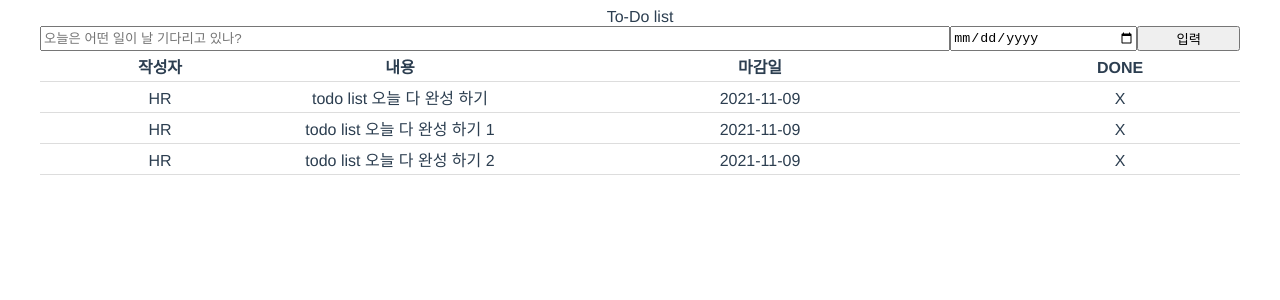
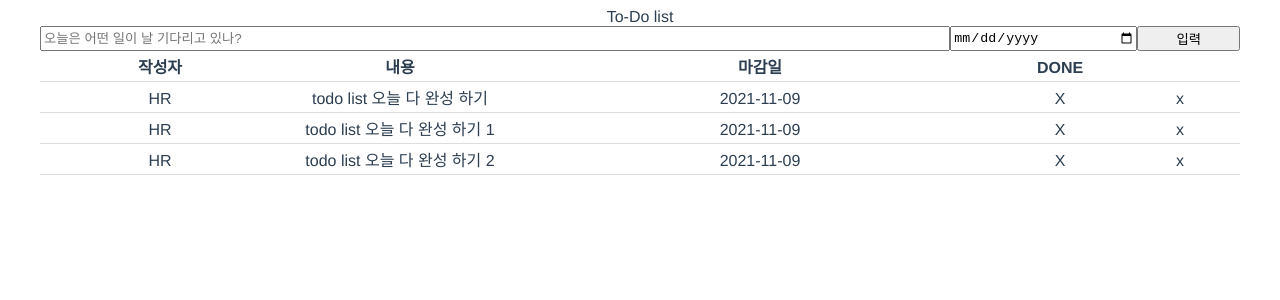
Before and after one commit to hyerimYeom/todoList, a Vue app in the folder todolist/: page / in a window 1280 px wide. Shown: the top 300 px of the page. Built offline with nearby package versions, Linux system fonts and the light colour scheme.

Commit message:
#2 수정, 삭제 버튼 만들기

```diff
--- a/todolist/src/App.vue
+++ b/todolist/src/App.vue
@@ -14,13 +14,16 @@
             <span class="cell col2"> 내용 </span>
             <span class="cell col3"> 마감일 </span>
             <span class="cell col4"> DONE </span>
+            <span class="cell col5"> </span>
         </div>
         <!-- <div class="row" > -->
           <List
             :todo = "todo"
             v-for="(todo, idx) in todolist"
             :key="idx"
-            @todo-list = "todoList"/>
+            @todo-list = "todoList(idx)"
+            @update = "update(idx, $event)"
+            />
         <!-- </div>   -->
     </div>
   </div>
@@ -36,6 +39,7 @@ export default {
     return {
       title:'',
       todolist: [...todolist], //원래 todolist
+      originalTodo : {} ,
       newTodo : {
         id: todolist.length,
         user : 'HR',
@@ -47,6 +51,12 @@ export default {
     };
   },
   methods: {
+  update : function(id, params){
+      //기존 데이터 저장
+    this.originalTodo = {...todolist[id]};
+    console.log(params)
+
+  },
    todoList: function(id){
        this.todolist[id].done = !this.todolist[id].done
     },
@@ -59,20 +69,12 @@ export default {
     addTodo:function(){
       //누를때 들어가야해서,
       let current_datetime = new Date()
-      // console.log(current_datetime.toString());
 
       let formatted_date = current_datetime.getFullYear() + "-" + this.appendLeadingZeroes(current_datetime.getMonth() + 1) + "-" + this.appendLeadingZeroes(current_datetime.getDate()) + " " + this.appendLeadingZeroes(current_datetime.getHours()) + ":" + this.appendLeadingZeroes(current_datetime.getMinutes()) + ":" + this.appendLeadingZeroes(current_datetime.getSeconds())
 
-      // console.log(formatted_date);
-      // let current_datetime = new Date();
-      // let formatted_date = current_datetime.getFullYear() + "-" + (current_datetime.getMonth() + 1) + "-" + current_datetime.getDate() + " " + current_datetime.getHours() + ":" + current_datetime.getMinutes() + ":" + current_datetime.getSeconds();
+      this.newTodo.startDate = formatted_date;
+      this.todolist.push({...this.newTodo});
 
-      this.newTodo.startDate = formatted_date;
-
-      console.log(this.newTodo);
-      this.todolist.push(this.newTodo);
-      console.log(this.todolist)
-      // this.todolist[todolist.length].push(this.newTodo);
     },
   },
   components: {
--- a/todolist/src/assets/main.css
+++ b/todolist/src/assets/main.css
@@ -1,3 +1,13 @@
+
+.col5 {
+  width: 10%;
+}
+.col5 span {
+  visibility: none;
+}
+.col5 span:hover {
+  visibility: visible;
+}
 
 #table {
   display: table;
@@ -21,9 +31,11 @@
   width: 40%;
 }
 .col4 {
-  width: 20%;
+  width: 10%;
 }
-
+.cursor-ture:hover{
+  cursor: pointer;
+}
 
 #app {
   font-family: Avenir, Helvetica, Arial, sans-serif;
--- a/todolist/src/components/TodoList.vue
+++ b/todolist/src/components/TodoList.vue
@@ -1,9 +1,10 @@
 <template>
    <div class="row">
         <span class="cell col1"> {{ todo.user }} </span>
-        <span class="cell col2"> {{ todo.title }} </span>
+        <span class="cell col2" @click="$emit('update', todo.title)"> {{ todo.title }} </span>
         <span class="cell col3"> {{ todoEndDate }} </span>
-        <span class="cell col4" @click="$emit('todo-list')"> {{ todoDone }}  </span>
+        <span class="cell col4 cursor-ture" @click="$emit('todo-list')"> {{ todoDone }}  </span>
+        <span class="cell col5 cursor-ture" @click="$emit('delete-list')"><span>x</span></span>
     </div>
 </template>
 
@@ -31,4 +32,6 @@ export default {
 
 <style>
 
+
+
 </style>
```
